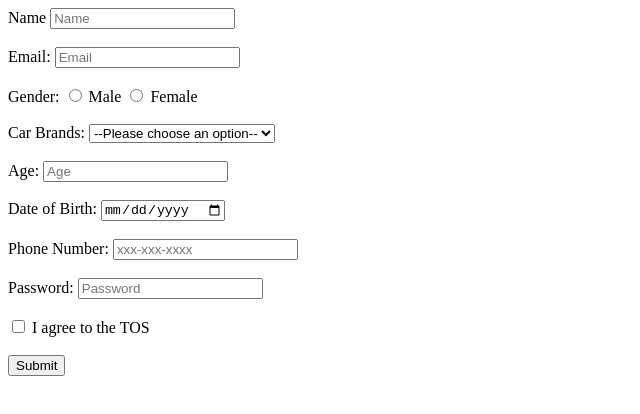
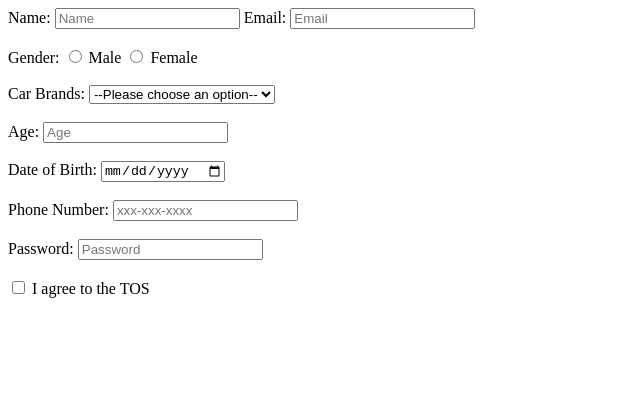
Before and after one commit to acciojob/signup-form-car-Suyash0024, a website: page main.html in a window 1280 px wide. Shown: the whole page, without its empty margins (0-640 px from the left). Drawn offline with Linux system fonts and the light colour scheme.

Commit message:
created a submission

```diff
--- a/main.html
+++ b/main.html
@@ -8,8 +8,9 @@
 
 <body>
 	<form method="post">
-		<lable for="name">Name</lable>
-		<input type="text" id="name" name="name" placeholder="Name" required><br><br>
+
+		 <label for="name">Name:</label>
+      <input type="text" id="name" name="name" placeholder="Name" required>
 		 <label for="email">Email:</label>
     <input type="email" id="email" name="email" placeholder="Email" required><br><br>
 
@@ -51,7 +52,7 @@
     <label for="tos">I agree to the TOS</label><br><br>
 
     <!-- Submit Button -->
-    <button type="submit">Submit</button>
+
 
 	</form>
 	<!-- the entire body must be written by student -->
```
